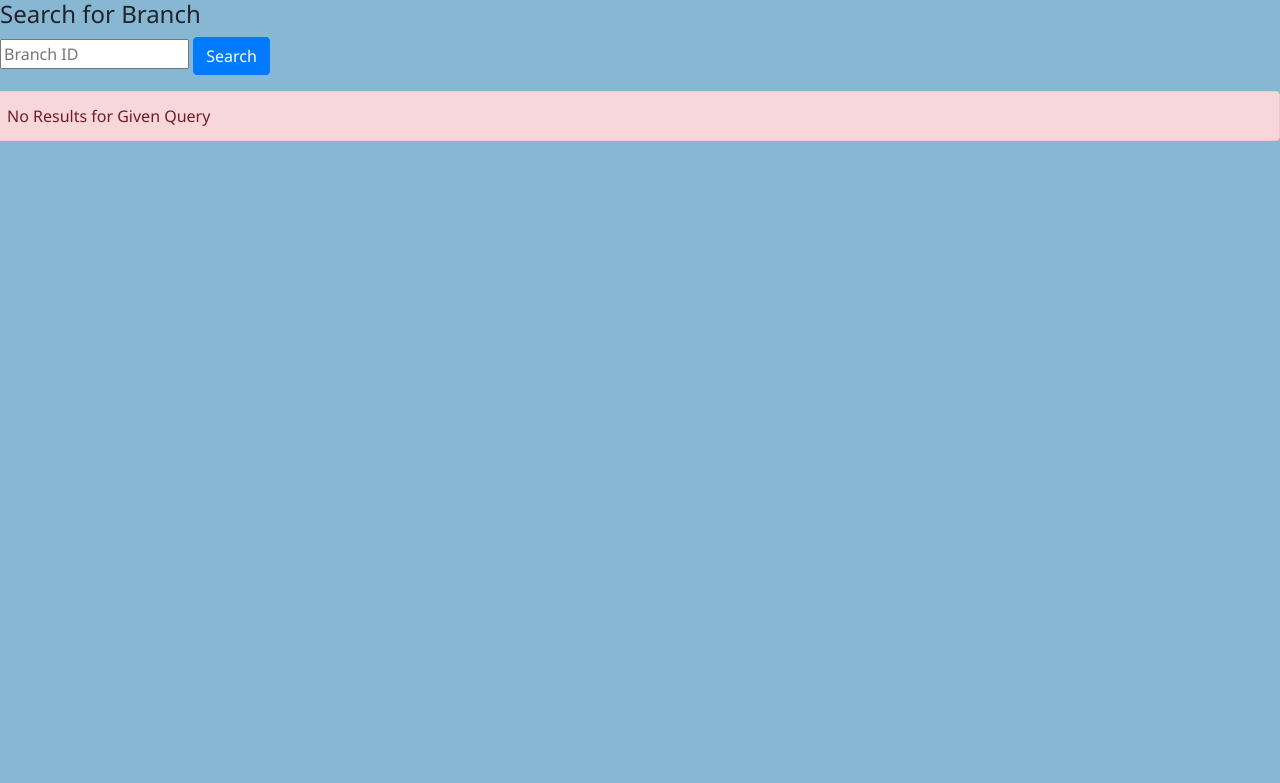
After one commit to ParmarKrishna/frontend-t2, a Django app: page /query in a window 1280 px wide. The commit adds this page. Shown: the top 783 px of the page. Run offline with Django 3.2, Linux system fonts and the light colour scheme; some libraries are stand-ins or nearby versions.

Commit message:
Seventh Commit

```diff
--- a/frontend/settings.py
+++ b/frontend/settings.py
@@ -78,9 +78,9 @@ WSGI_APPLICATION = 'frontend.wsgi.application'
 DATABASES = {
     'default': {
         'ENGINE': 'django.db.backends.postgresql',
-        'NAME':'201901098_db',
+        'NAME':'201901155_db',
         'OPTIONS' : {
-                'options': '-c search_path=salary_managment,public'
+                'options': '-c search_path="S8_T2",public'
             },
         'USER':'postgres',
         'PASSWORD':'admin',
--- a/frontendapp/models.py
+++ b/frontendapp/models.py
@@ -120,8 +120,8 @@ class HeadManager(models.Model):
 
 class Login(models.Model):
     user_id = models.IntegerField(primary_key=True)
-    password = models.CharField(db_column='PASSWORD', max_length=30)  # Field name made lowercase.
-    role = models.CharField(db_column='ROLE', max_length=300)  # Field name made lowercase.
+    password = models.CharField(max_length=30)
+    role = models.CharField(max_length=300)  # Field name made lowercase.
 
     class Meta:
         managed = False
--- a/frontendapp/static/frontendapp/main.css
+++ b/frontendapp/static/frontendapp/main.css
@@ -5,8 +5,8 @@
 
 body{
     /* background-color:#c187d3; */
-    background-image: url(marc-olivier-jodoin-0eLofogafxQ-unsplash.png);
-    background-color:#c496ce;
+
+    background-color:#87b7d3;
     font-family: 'Noto Sans', sans-serif;
 }
 ::-webkit-scrollbar{
@@ -31,11 +31,16 @@ hr{
 .login-h1{
     margin-left: 28%;
     margin-top: 8%;
-    margin-bottom: 10%;
-    color: #905e62;
+    margin-bottom: 5%;
+    font-weight: bolder;
+    /*color: #905e62;*/
+}
+.login p{
+    font-weight: bold;
+    margin-top: 5%;
 }
 .card{
-    background-color: #c187d3;
+    background-color: #87b7d3;
 }
 select {
     width: 51%;
@@ -235,6 +240,9 @@ P{
     font-weight: bold;
     font-size: 20px;
 }
+.hm-bd .search{
+    width: 20px;
+}
 .em-profile{
     margin-left:1%;
 }
--- a/frontendapp/templates/frontendapp/eview.html
+++ b/frontendapp/templates/frontendapp/eview.html
@@ -16,7 +16,7 @@
           <p class="card-text">Age : {{ info.age}}</p>
           <p class="card-text">Date of Birth : {{ info.date_of_birth}}</p>
           <p class="card-text">Total Leaves : {{ info.total_leaves }}</p>
-          <button type="button"  disabled class="btn btn-outline-success btn-lg">Salary : {{ info.salary }}</button>
+          <button type="button"  disabled class="btn btn-outline-dark btn-lg">Salary : {{ info.salary }}</button>
         </div>
         </div>
     </div>
--- a/frontendapp/templates/frontendapp/hmview.html
+++ b/frontendapp/templates/frontendapp/hmview.html
@@ -18,7 +18,7 @@
       <hr>
     <div class="hm-bd">
     <div class="card">
-        <h4>All Branch Details</h4>
+        <h4>All Branch Details</h4> <a class="search btn btn-secondary" style="width: 200px;" href="{% url 'query' %}">Search Branch</a>
         <table class="table mb-3">
             <thead>
               <tr>
--- a/frontendapp/templates/frontendapp/indexbase.html
+++ b/frontendapp/templates/frontendapp/indexbase.html
@@ -6,6 +6,8 @@
     <meta name="viewport" content="width=device-width, initial-scale=1.0">
     <link rel="stylesheet" href="https://stackpath.bootstrapcdn.com/bootstrap/4.1.3/css/bootstrap.min.css" integrity="sha384-MCw98/SFnGE8fJT3GXwEOngsV7Zt27NXFoaoApmYm81iuXoPkFOJwJ8ERdknLPMO" crossorigin="anonymous">
     <link rel="stylesheet" href="{% static 'frontendapp/main.css' %}">
+    {% block image %}
+    {% endblock %}
     {% if title %}
     <title>{{ title }}</title>
     {% else %}
--- /dev/null
+++ b/frontendapp/templates/frontendapp/query.html
@@ -0,0 +1,40 @@
+{% extends './indexbase.html' %}
+{% block content %}
+<h4>Search for Branch</h4>
+<form method="POST" action="{% url 'query' %}">
+    {% csrf_token %}
+    <input type="number" placeholder="Branch ID" name="branch_id">
+    <button type="submit" class="btn btn-primary" value="Search">Search</button>
+</form>
+{% if info %}
+<div class="hm-bd">
+    <div class="card">
+        <h4>Showing Branch Details </h4>
+        <table class="table mb-3">
+            <thead>
+              <tr>
+                  <th scope="col">Branch ID</th>
+                <th scope="col">Branch Name</th>
+                <th scope="col">Branch Manager Name</th>
+                <th scope="col">Total Payout</th>
+                <th scope="col">Total Number of Employee</th>
+                <th scope="col">Branch Address</th>
+              </tr>
+            </thead>
+        <tbody>
+            <tr>
+                <td>{{ info.branch_id }}</td>
+                <td>{{ info.branch_name }}</td>
+              <td>{{ info.branch.name }}</td>
+              <td>{{ info.total_payout }}</td>
+              <td>{{ info.total_number_of_employee }}</td>
+              <td>{{ info.branch_address }}</td>
+            </tr>
+        </tbody>
+            </table>
+    </div>
+  </div>
+  {% else %}
+  <p class="alert alert-danger">No Results for Given Query</p>
+{% endif %}
+{% endblock %}
--- a/frontendapp/urls.py
+++ b/frontendapp/urls.py
@@ -7,5 +7,6 @@ urlpatterns = [
     path('apply',views.apply,name="Apply-Leave"),
     path('eview.html',views.eview,name="Employee-View"),
     path('resign.html',views.resign,name="Resign"),
-    path('add.html',views.add,name="Add-Employee")
+    path('add.html',views.add,name="Add-Employee"),
+    path('query',views.query,name="query")
 ]
--- a/frontendapp/views.py
+++ b/frontendapp/views.py
@@ -1,4 +1,6 @@
 from django.shortcuts import render
+
+import frontendapp
 from .models import ApplyLeave, BranchDetails,Calculation, HeadManager,Login,Employee,BranchManager,PastUserRecords,EmployeeLeaveManagement,GeneralService, ProductDetails, Resignation
 from django.db import connection
 import random
@@ -126,3 +128,10 @@ def add(request):
         employee = Employee(employee_id=employee_id,name=name,joining_date=joining_date,working_hours=working_hours,address=address,job_type=job_type,contact_number=contact_number,age=age,date_of_birth=date_of_birth,salary=salary,total_leaves=0,gender=gender)
         employee.save()
     return render(request,'frontendapp/add.html')
+
+def query(request):
+    if request.POST:
+        print(request.POST.get('branch_id'))
+        bm=BranchDetails.objects.get(branch_id=request.POST.get('branch_id'))
+        return render(request,'frontendapp/query.html',{'info':bm})
+    return render(request,'frontendapp/query.html')
```
Also changed, not shown: frontendapp/templates/frontendapp/base.html (+6 -3 lines), frontendapp/migrations/0004_alter_applyleave_options.py (added).
